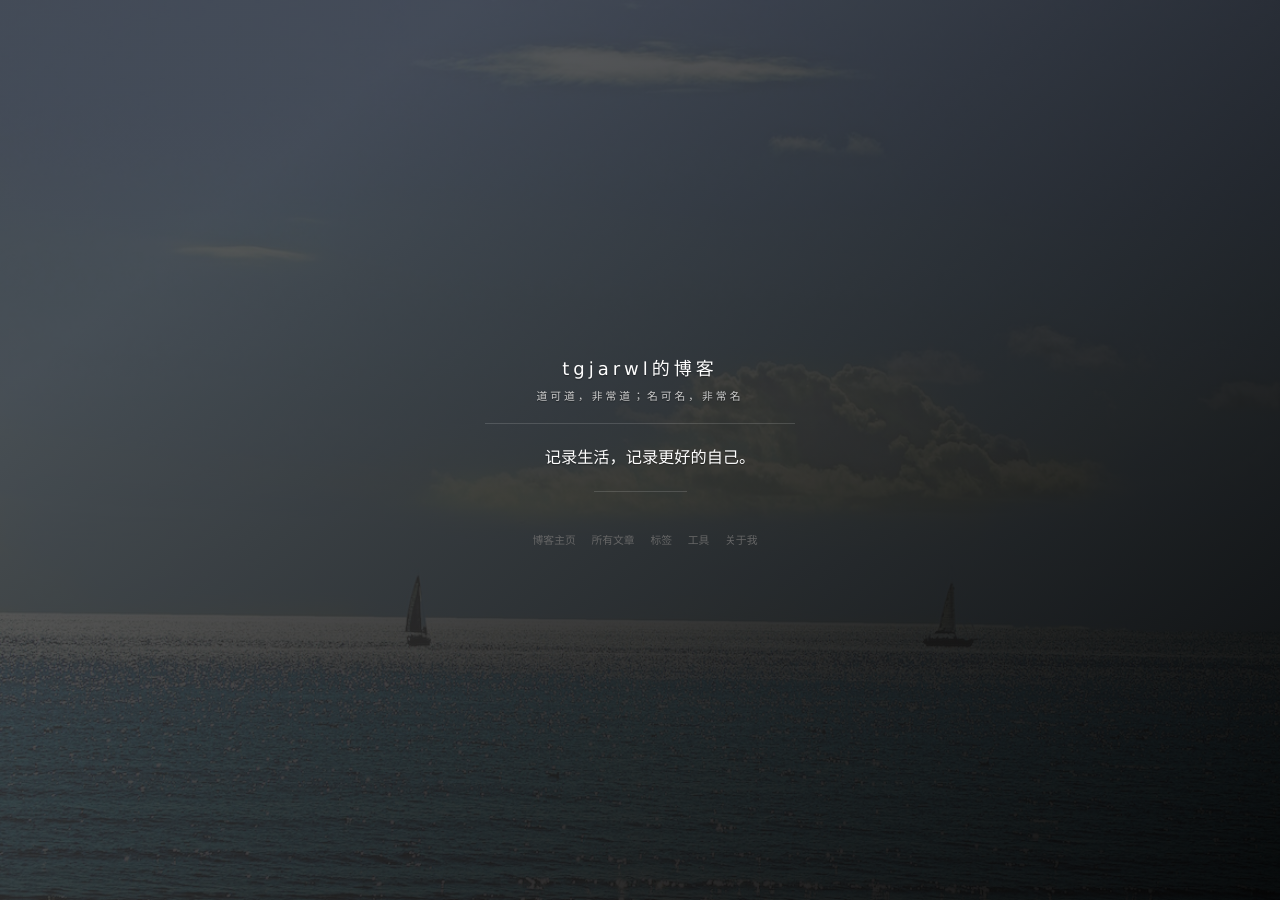
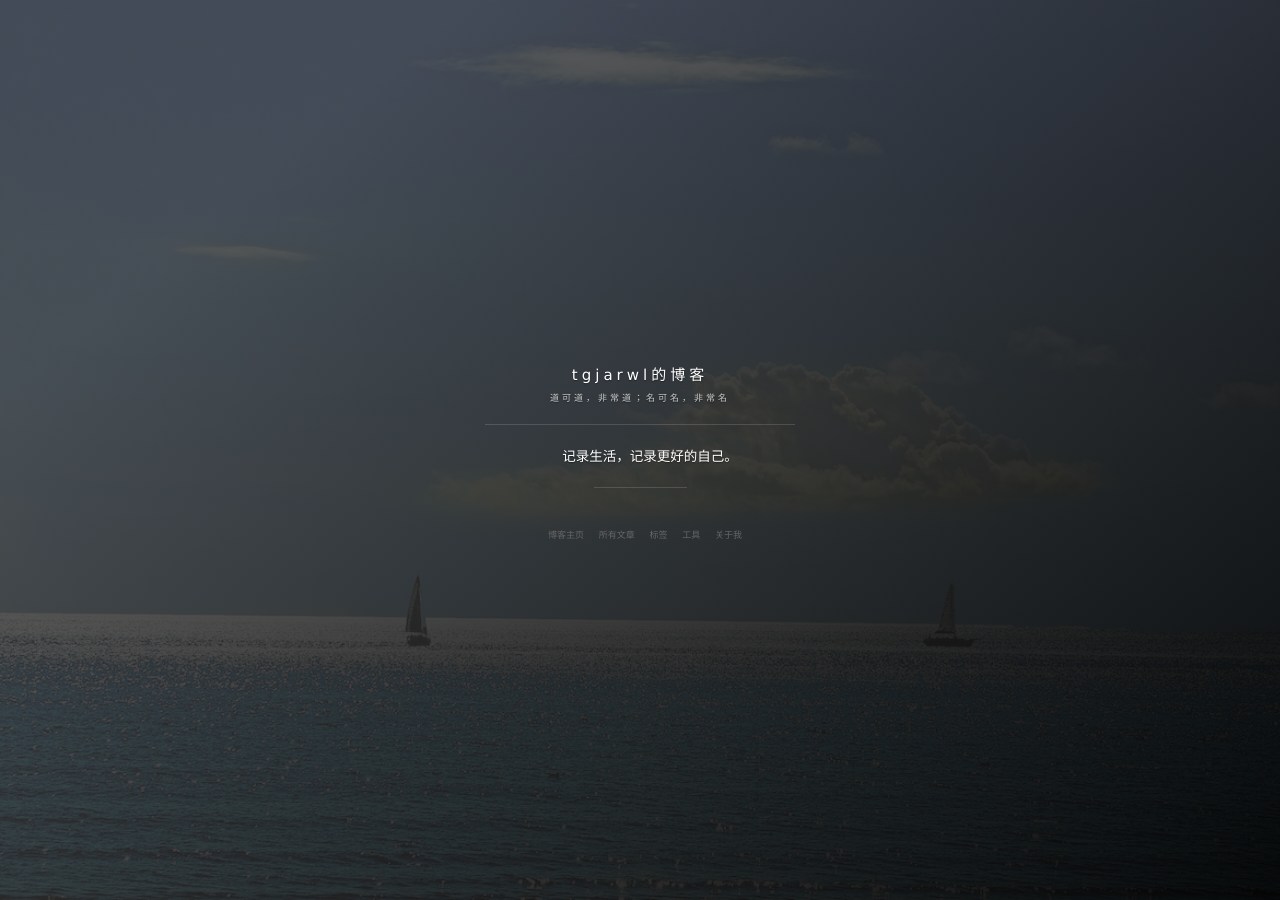
Before and after one commit to tgjarwl/tgjarwl.github.io, a Jekyll site: the page built from index.html, in a window 1280 px wide. Built offline with Jekyll 4.4.1, drawn with Linux system fonts in a browser that asks for light colours; the list of posts is cut into pages by our own code; comment, search, counter and statistics services are not loaded; grey boxes are pictures that could not be loaded.

Commit message:
修改css

```diff
--- a/css/main.css
+++ b/css/main.css
@@ -62,7 +62,7 @@ html {
 
 body {
   font-family: "ff-tisa-web-pro-1", "ff-tisa-web-pro-2", "Lucida Grande", "Hiragino Sans GB", "Hiragino Sans GB W3", "Microsoft YaHei", "WenQuanYi Micro Hei", sans-serif;
-  font-size: 18px;
+  font-size: 15px;
   color: #333;
   -webkit-font-smoothing: antialiased; }
 
@@ -798,6 +798,10 @@ img::-moz-selection {
     display: block;
     position: relative;
    }
+
+  .main-post-list {
+    font-size: 1.2em;
+  }
 
   .post-list {
     margin: 0;
```
Also changed, not shown: 1 other file.
